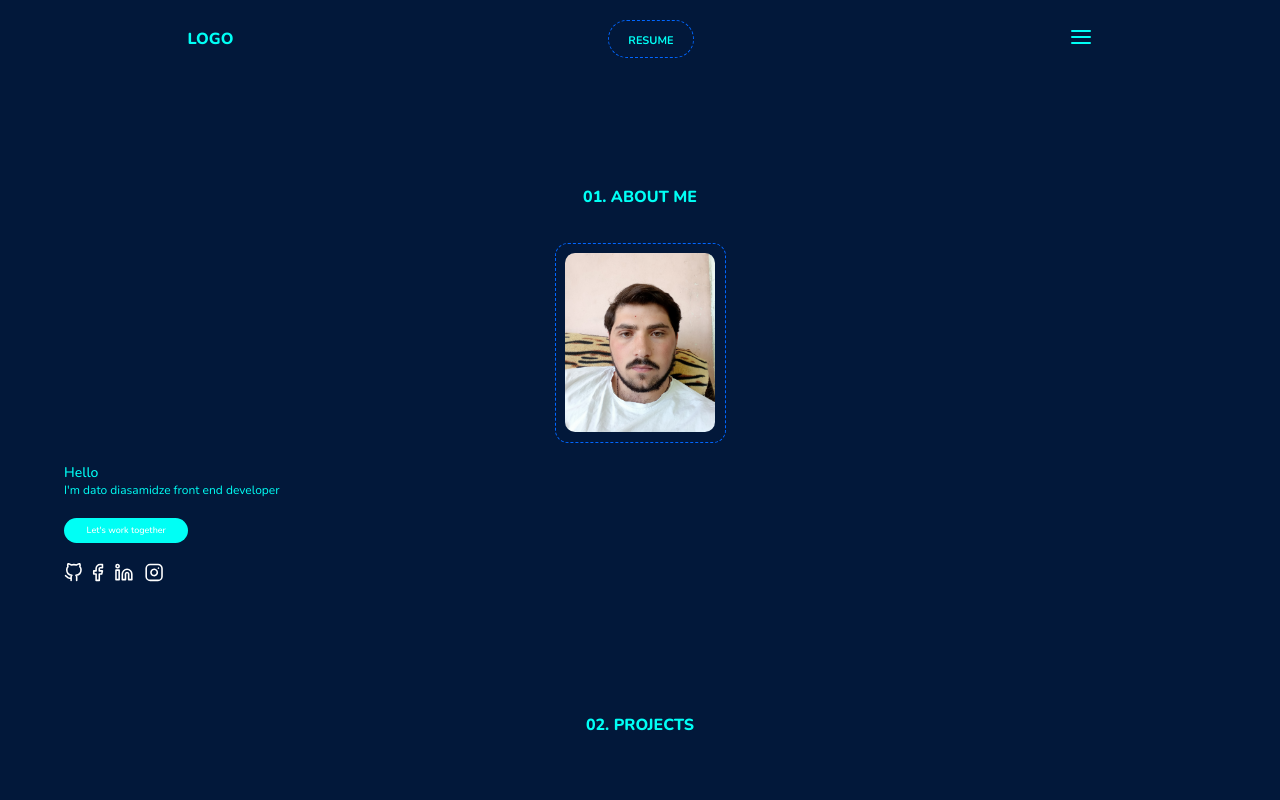
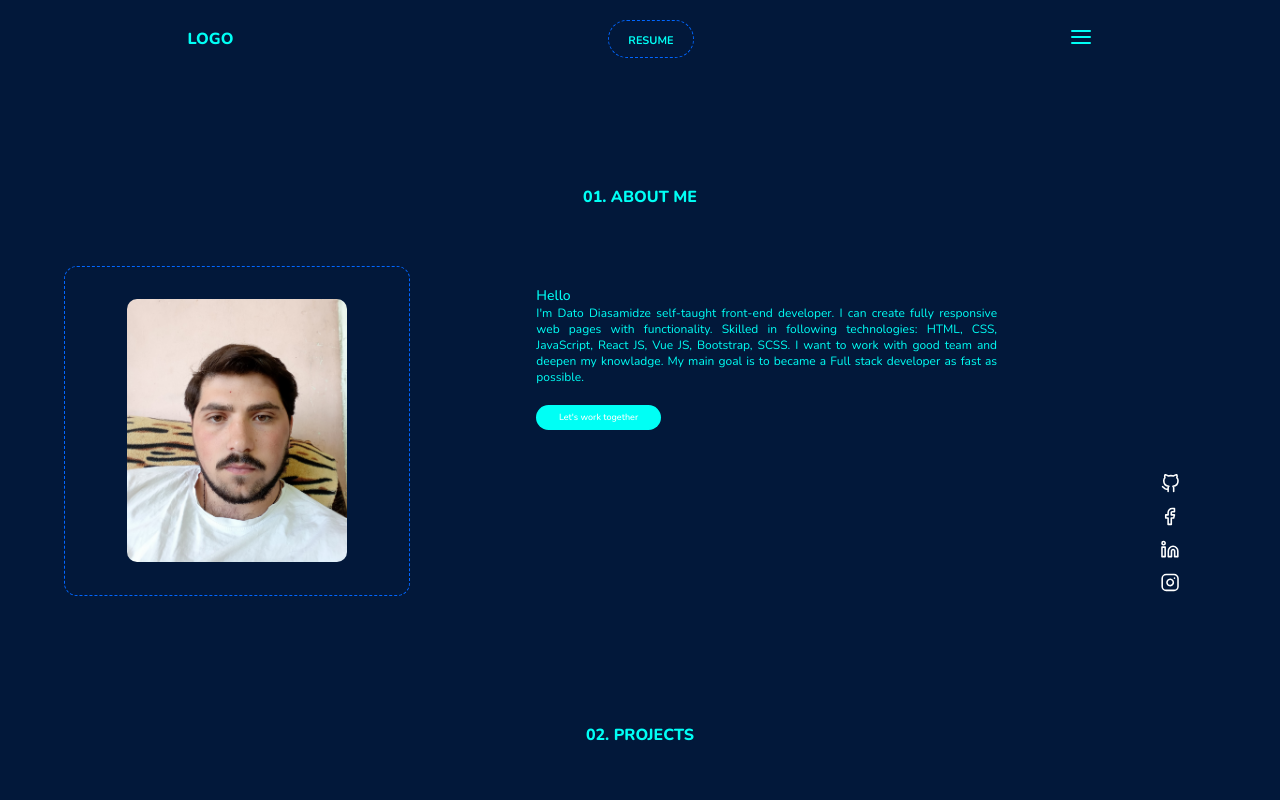
Before and after one commit to Datodia/Portfolio, a plain HTML site: page index.html in a window 1280 px wide. Shown: the top 800 px of the page. Drawn offline with nearby package versions, Linux system fonts and the light colour scheme.

Commit message:
add responsive

```diff
--- a/index.html
+++ b/index.html
@@ -46,7 +46,13 @@
             </div>
             <div class="about-text">
                 <h1>Hello</h1>
-                <p>I'm dato diasamidze front end developer</p>
+                <p>
+                    I'm Dato Diasamidze self-taught front-end developer.
+                    I can create fully responsive web pages with functionality.
+                    Skilled in following technologies: HTML, CSS, JavaScript, React JS, Vue JS, Bootstrap, SCSS.
+                    I want to work with good team and deepen my knowladge. My main
+                    goal is to became a Full stack developer as fast as possible.
+                </p>
                 <button>Let's work together</button>
             </div>
             <div class="soc-network">
--- a/responsive.css
+++ b/responsive.css
@@ -0,0 +1,70 @@
+/* @media screen and (min-width: 750px) {
+    .main-container .contact-div {
+        margin-top: 5%;
+    }
+
+    .main-container .contact-div .about-me {
+        width: 40%;
+        justify-content: flex-start;
+        margin: 0;
+    }
+
+    .main-container .contact-div .single {
+        display: flex;
+        width: 40%;
+        align-items: end;
+    }
+
+    .main-container .contact-div .single img {
+        width: 100%;
+        height: 100%;
+    }
+
+    .main-container .contact-div .single iframe {
+        position: absolute;
+        left: 50%;
+        top: 50%;
+        transform: translate(-50%, -53%);
+        width: 80%;
+        height: 84%;
+    }
+
+} */
+
+
+@media screen and (min-width: 768px) {
+    .main-container .about {
+        display: flex;
+        flex-wrap: wrap;
+        justify-content: space-between;
+    }
+
+    .main-container .about .title {
+        width: 100%;
+        margin-bottom: 5%;
+    }
+
+    .main-container .about .prof-pic {
+        margin: 0;
+        height: auto;
+        width: 30%;
+    }
+
+    .main-container .about .prof-pic img {
+        object-fit: cover;
+        max-width: 80%;
+        max-height: 80%;
+    }
+
+    .main-container .about .about-text {
+        width: 40%;
+    }
+
+    .main-container .about .soc-network {
+        display: flex;
+        flex-direction: column;
+        justify-content: end;
+        width: 8%;
+        align-items: center;
+    }
+}
--- a/style.css
+++ b/style.css
@@ -127,6 +127,7 @@ header .links .link a:hover {
     font-family: 'Nunito';
     font-style: normal;
     font-weight: 400;
+    text-align: justify;
     font-size: 12px;
     color: #00FFF5;
 }
@@ -313,3 +314,7 @@ header .links .link a:hover {
 .main-container .contact-div .single {
     display: none;
 }
+
+.main-container .contact {
+    margin-bottom: 30px;
+}
```
